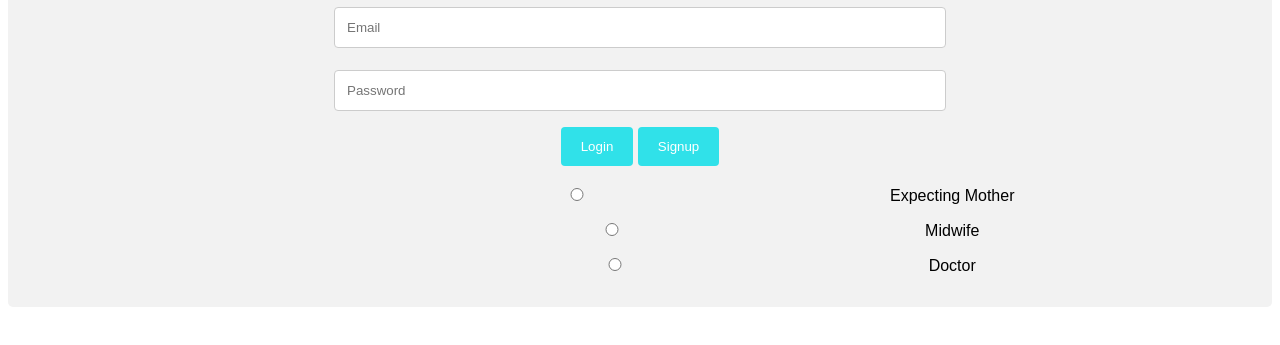
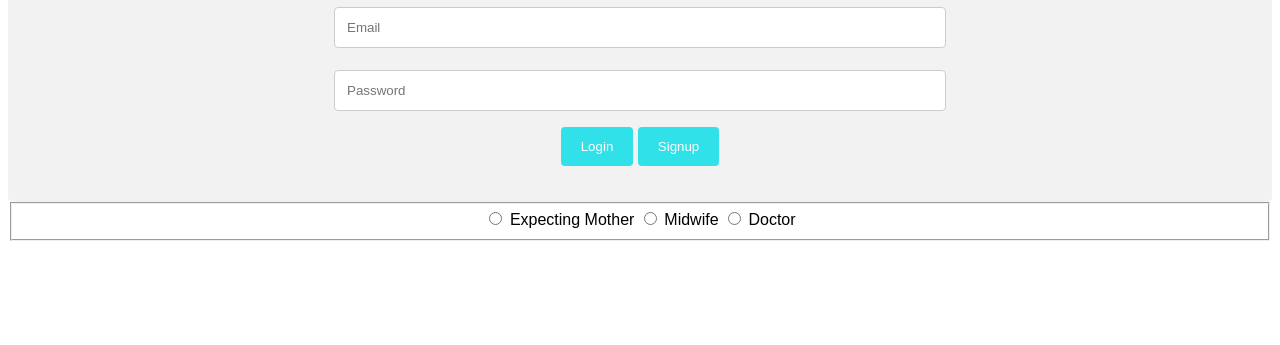
Before and after one commit to isa3bel/xPecting, a website: page App/index.html in a window 1280 px wide. Shown: the part 427-772 px from the top of the page. Drawn offline with Linux system fonts and the light colour scheme; no server answers.

Commit message:
stying for radio btns

```diff
--- a/App/index.html
+++ b/App/index.html
@@ -28,7 +28,7 @@
         background-color: #F2F2F2;
         padding: 20px;
       }
-      input{
+      input[type=email]{
         width: 50%;
         padding: 12px;
         border: 1px solid #ccc;
@@ -37,6 +37,19 @@
         margin-top: 6px;
         margin-bottom: 16px;
         resize: vertical;
+      }
+      input[type=password]{
+        width: 50%;
+        padding: 12px;
+        border: 1px solid #ccc;
+        border-radius: 4px;
+        box-sizing: border-box;
+        margin-top: 6px;
+        margin-bottom: 16px;
+        resize: vertical;
+      }
+      fieldset{
+        text-align: center;
       }
     </style>
   </head>
@@ -58,14 +71,22 @@
         Signup
       </button>
       <p id="loginFailed" style="color: red"></p>
+
+    </div>
+    </center>
+
+    <form>
+    <fieldset>
       <div>
-        <input type="radio" name="radio" id="mother" value="mother"> Expecting Mother<br>
-        <input type="radio" name="radio" id="midwife" value="midwife"> Midwife<br>
-        <input type="radio" name="radio" id="doctor" value="other"> Doctor
+        <input type="radio" name="radio" id="mother" value="mother"/>
+        <label>Expecting Mother</label>
+        <input type="radio" name="radio" id="midwife" value="midwife"/>
+        <label>Midwife</label>
+        <input type="radio" name="radio" id="doctor" value="other"/>
+        <label>Doctor</label>
       </div>
-    </div>
-
-    </center>
+    </fieldset>
+    </form>
 
     <script src="app.js"></script>
   </body>
```
